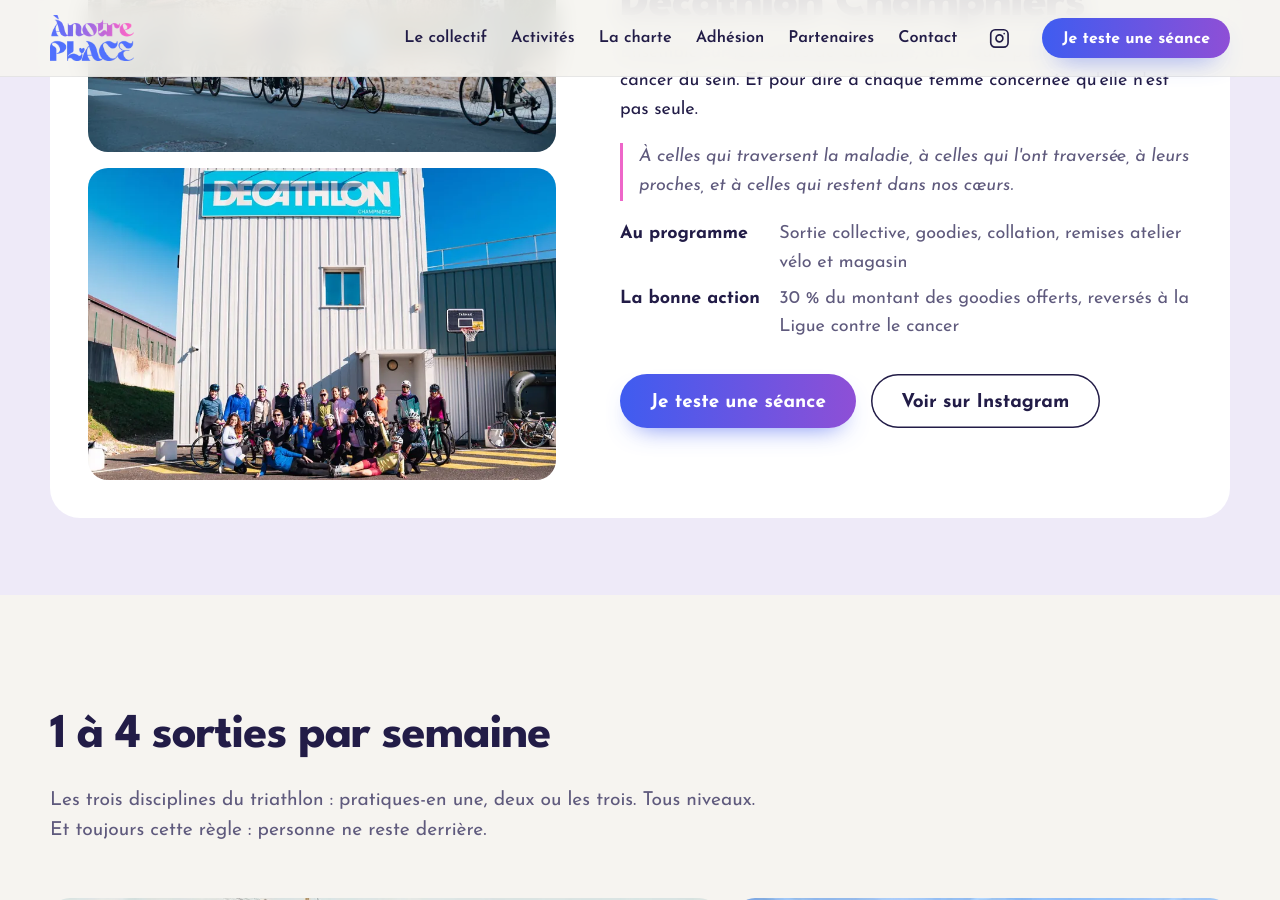
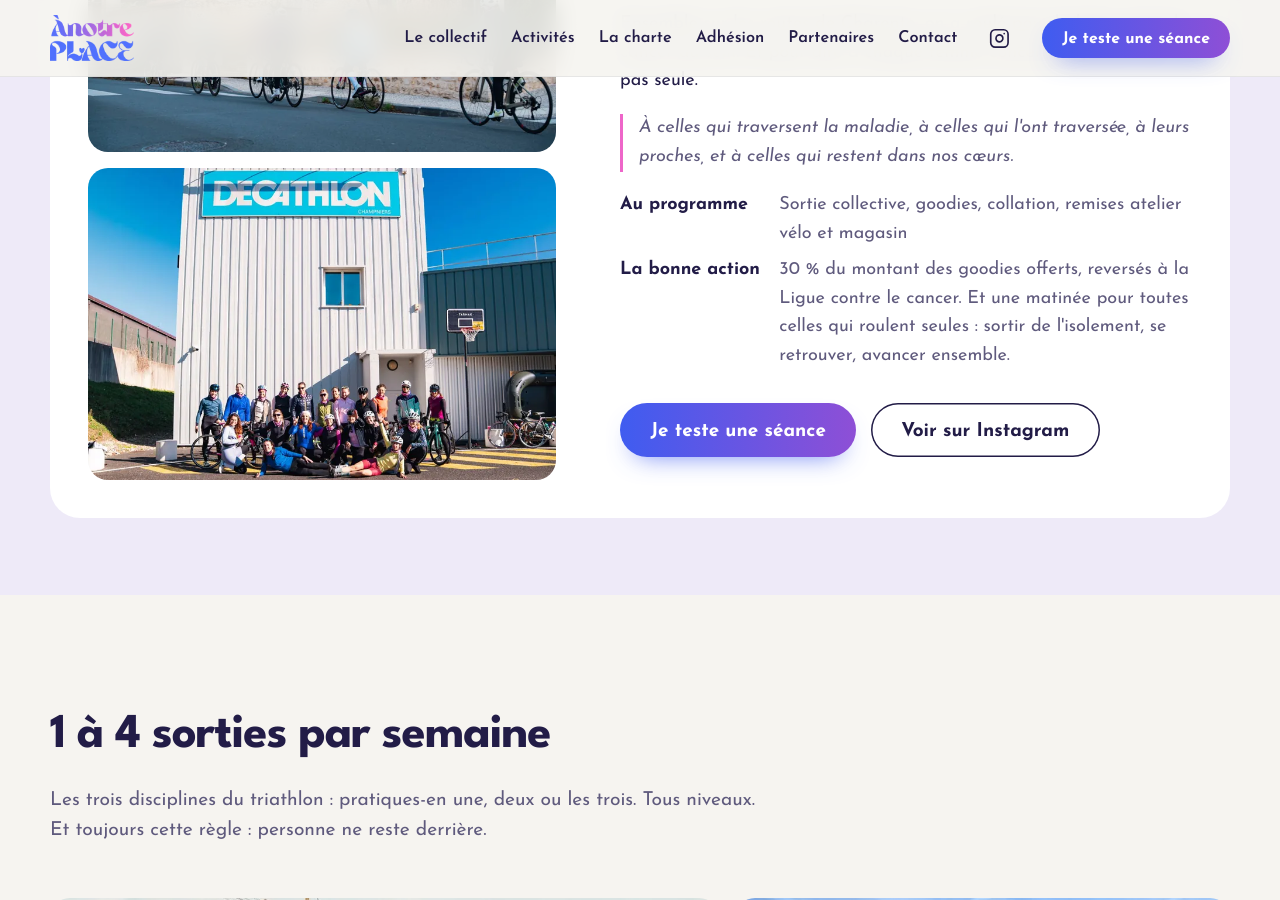
Before and after one commit to Anotreplace/anotreplace.github.io, a Jekyll site: the page built from activites/index.html, in a window 1280 px wide and 900 px high, scrolled down 1050 px. Built offline with Jekyll 4.4.1, drawn with Linux system fonts in a browser that asks for light colours.

Commit message:
Octobre Rose : la bonne action, aussi contre l'isolement des sportives qui roulent seules
Co-Authored-By: Claude Opus 5.5 <noreply@anthropic.com>

```diff
--- a/activites/index.html
+++ b/activites/index.html
@@ -30,7 +30,7 @@ description: "Natation, vélo de route et running chaque semaine : pratique une
         <p class="event-dedicace">À celles qui traversent la maladie, à celles qui l'ont traversée, à leurs proches, et à celles qui restent dans nos cœurs.</p>
         <dl>
           <dt>Au programme</dt><dd>Sortie collective, goodies, collation, remises atelier vélo et magasin</dd>
-          <dt>La bonne action</dt><dd>30&nbsp;% du montant des goodies offerts, reversés à la Ligue contre le cancer</dd>
+          <dt>La bonne action</dt><dd>30&nbsp;% du montant des goodies offerts, reversés à la Ligue contre le cancer. Et une matinée pour toutes celles qui roulent seules&nbsp;: sortir de l'isolement, se retrouver, avancer ensemble.</dd>
         </dl>
         <div class="actions"><a class="btn" href="/reserver/">Je teste une séance</a><a class="btn btn--ghost" href="{{ site.instagram_url }}" target="_blank" rel="noopener">Voir sur Instagram</a></div>
       </div>
```
